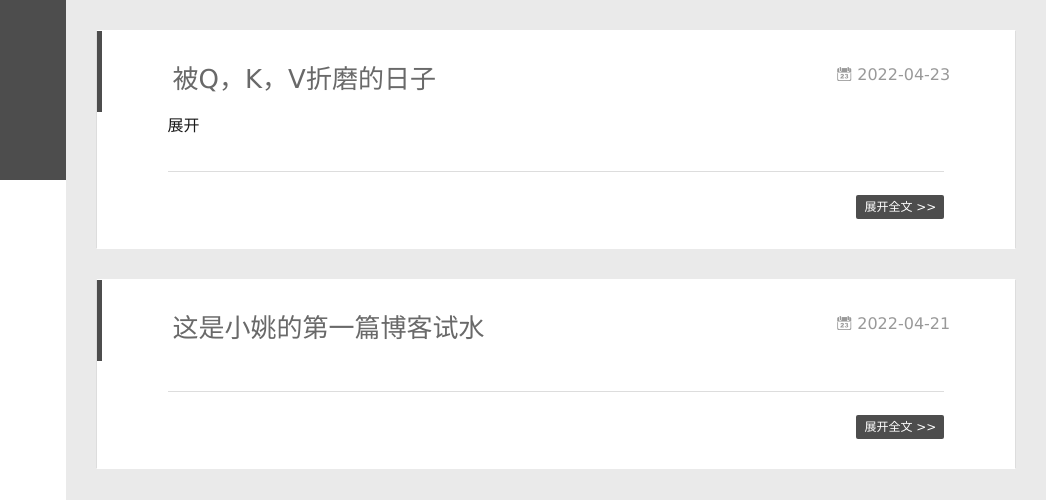
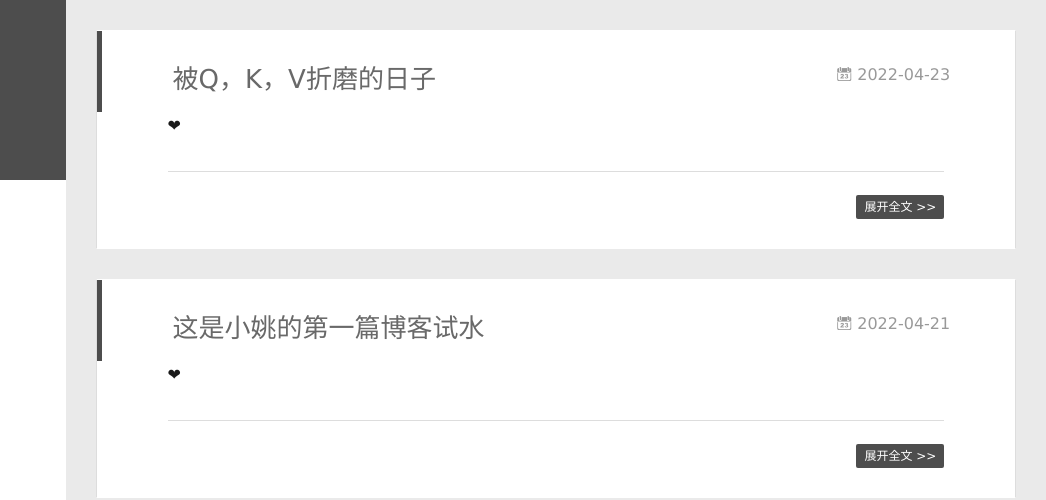
Before and after one commit to ohosh/ohosh.github.io, a plain HTML site: page index.html in a window 1280 px wide. Shown: the top 500 px of the page, 234-1280 px from the left. Drawn offline with Linux system fonts and the light colour scheme; no server answers.

Commit message:
Site updated: 2022-04-23 21:51:06

```diff
--- a/index.html
+++ b/index.html
@@ -179,7 +179,7 @@
     <div class="article-entry" itemprop="articleBody">
 
         <details>
-<summary>展开</summary>
+<summary>❤</summary>
 
 
 <blockquote>
@@ -256,8 +256,7 @@
     <div class="article-entry" itemprop="articleBody">
 
         <details>
-<summary>
-</summary>
+<summary>❤</summary>
 
 <p>搭了两天的环境，终于把这些基本的东西给搞好了，不过Markdown的语法是真的不会，慢慢来吧，突然想到差生文具多，可能我就是这样吧，正事儿没敢多少，这些个七七八八的倒是试了一堆，那接下来就用它来做笔记吧，后面再逐渐完善。</p>
 <blockquote>
```
Also changed, not shown: 2022/04/21/这是小姚的第一篇博客试水/index.html (+4 -5 lines), 2022/04/23/被Q，K，V折磨的日子/index.html (+4 -4 lines).
